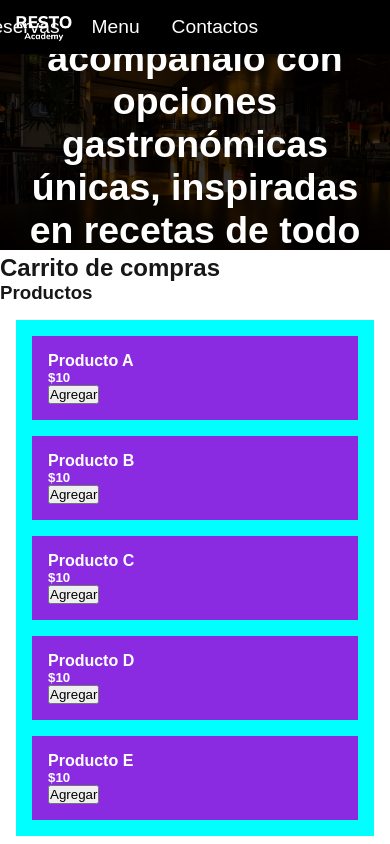
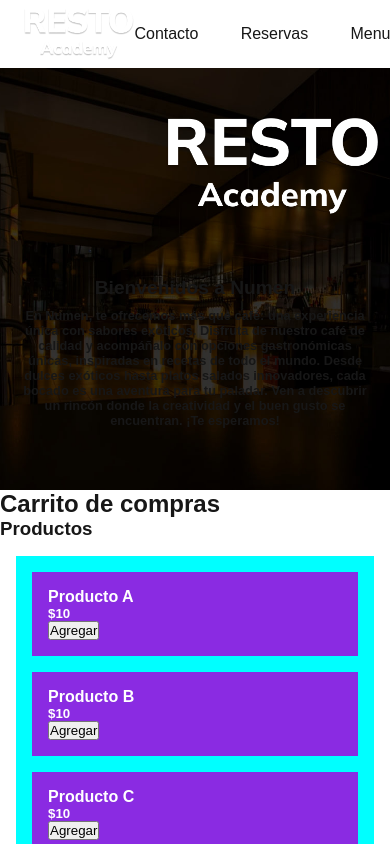
Before and after one commit to johnEz69/restaurante-next, a Next.js app: page / in a window 390 px wide. Shown: the top 844 px of the page. Built offline with nearby package versions, Linux system fonts and the light colour scheme.

Commit message:
Restructurado del estilizado de componente ya creados con su correspondiente responsive

```diff
--- a/src/components/Navbar.js
+++ b/src/components/Navbar.js
@@ -1,19 +1,23 @@
 // components/Navbar.js
+import { useBreakpoint } from "@/hooks/useResponsive.js";
 import React from "react";
 import Logo from "./logo.js";
-import Link from "next/link";
 
 const Navbar = () => {
+  let dinamicClass = useBreakpoint();
   return (
     <>
-      <nav>
+      <nav className={`nav-${dinamicClass}`}>
         {/* Puede resivir parametro para estableser el width. Siempre se espera un sitring como "100%" o "50%" */}
         <div className="conteiner-logo">
-        <Logo keepSize="15%" />
+          <a href="/">
+            <Logo keepSize="100%" />
+          </a>
         </div>
+        <div className={`conteiner-ul ${dinamicClass}`}>
           <ul>
             <li>
-            <a href="/">Home</a>
+              <a href="/contacto">Contacto</a>
             </li>
             <li>
               <a href="/reservas">Reservas</a>
@@ -22,48 +26,51 @@ const Navbar = () => {
               <a href="/menu">Menu</a>
             </li>
             <li>
-            <a href="/contacto">Contactos</a>
+              <a href="/">Carrito</a>
             </li>
           </ul>
+        </div>
       </nav>
 
       <style jsx>{`
-
-      .conteiner-logo{
-      position: fixed;
+        *{
+          box-sizing: border-box;
+          margin: 0;
+          padding: 0;
         }
 
         nav {
-          position: fixed;
-          top: 0;
-          left: 0;
+          display: flex;
+          flex-direction: row;
+          justify-content: space-between;
           width: 100%;
-          background-color: #333;
-          padding: 10px 0;
-          z-index: 1000;
-          background-color: black;
-          padding: 1rem;
+          height: 8vh;
+          backgrond: black;
+          padding: 0.5rem 1.5rem;
           }
-        ul {
-          list-style: none;
-          display: flex;
-          justify-content: flex-end;
-          margin: 0;
-          padding: 0;
-          margin-right: 100px; /* Ajusta este valor para mover la lista hacia la izquierda */
+          // Responsive
+         .nav-sm {
+          height: 5vh;
+          padding: 0.5rem 1rem;
         }
 
-        li {
-          margin: 0 1rem; /* Añade espacio entre los elementos de la lista */
+        .conteiner-ul{
+          display:flex;
+          align-items: center;
         }
-        a {
-          color: white;
-          text-decoration: none;
-          font-size: 1.2rem;
+
+        .conteiner-ul ul{
+          display: flex;
+          column-gap: 5vh;
+          list-style-type: none;
+          font-size: 1rem;// Cambia el tamaño de las letras de las etiquetas <a>
           }
-        a:hover {
-          color: red;
+          // Responsive
+          .sm ul{
+            column-gap: 1vh;
+            font-size: 0.8rem;
           }
+
       `}</style>
     </>
   );
--- a/src/components/Presentacion.js
+++ b/src/components/Presentacion.js
@@ -1,15 +1,18 @@
+import { useBreakpoint, useResponsiveScale } from "@/hooks/useResponsive.js";
 import React from "react";
 import Logo from "./logo.js";
 
 const Presentacion = () => {
+  let dinamicClass = useBreakpoint();
+
   return (
     <>
-      <div className="container">
-        <div className="logo-container">
+      <div className={`container ${dinamicClass}`}>
+        <div className={"logo-container"}>
           <Logo />
         </div>
 
-        <div className="welcome-text">
+        <div className={"welcome-text"}>
           <h2>Bienvenidos a Numen</h2>
           <p>
             En Numen, te ofrecemos más que café: una experiencia única con
@@ -21,38 +24,44 @@ const Presentacion = () => {
           </p>
         </div>
       </div>
-      <style jsx>
-        {`
-        // Falta crear clases del responsive con ResponsiveContextProvider
-          @media (max-width: 600px) {
-            .logo img {
-              width: 50px; /* Tamaño para móviles */
-            }
-            .welcome-text {
-              font-size: 10px;
-              width: 400px;
-            }
+      <style jsx>{`
+        * {
+          box-sizing: border-box;
+          margin: 0;
+          padding: 0;
         }
 
-          @media (min-width: 601px) and (max-width: 1200px) {
-            .logo img {
-              width: 100px; /* Tamaño para tabletas */
+        .container {
+          display: flex;
+          flex-direction: column;
+          padding-top: 6vh;
+          align-items: center;
         }
-            .welcome-text {
-              font-size: 12px;
-            }
+          .sm {
+            font-size: 0.8rem;
+
           }
 
-          @media (min-width: 1201px) {
-            .logo img {
-              width: 150px; /* Tamaño para escritorio */
+        .logo-container {
+          display: flex;
+          width: 95%;
+          justify-content: end;
+          padding-bottom: 6vh;
         }
+
         .welcome-text {
-              font-size: 16px;
+          display: flex;
+          flex-direction: column;
+          justify-content: center;
+          align-items: center;
+          width: 90%;
         }
+
+        h2, p {
+          padding-top: 1vh;
+          text-align: center;
         }
-        `}
-      </style>
+      `}</style>
     </>
   );
 };
--- a/src/components/homePortada.js
+++ b/src/components/homePortada.js
@@ -1,49 +1,28 @@
-import Image from "next/image";
 import React from "react";
 import Presentacion from "./Presentacion";
+
 
 const HomePortada = () => {
   return (
     <>
-      <section>
-        <div className="image-container">
-          <Image
-            src="/images/fondoHome.jpg"
-            alt="Imagen Fondo"
-            layout="responsive"
-            width={1920}
-            height={1080}
-          />
+      <section className="seccion-img">
 
-          <div className="elemento-conteiner">
-            <h1><Presentacion/> </h1>
+          <div>
+            <h1><Presentacion/></h1>
           </div>
-        </div>
       </section>
 
       <style jsx>{`
-        section {
-          width: 100%;
-          height: auto;
-          overflow: hidden;
+
+        .seccion-img {
+            background-image: url('/images/fondoHome.jpg');
+            background-position: center;
+            background-repeat: no-repeat;
+            background-size: cover;
+            background-attachment: fixed;
+            height: 50vh;
         }
 
-        .image-container {
-          position: relative;
-          width: 100%;
-          height: auto;
-        }
-
-        .elemento-conteiner {
-          position: absolute;
-          top: 50%; /* Centrado vertical */
-          left: 50%; /* Centrado horizontal */
-          transform: translate(-50%, -50%); /* Ajusta para centrar el texto */
-          color: white; /* Color de la frase */
-          font-size: 2rem; /* Tamaño de la frase */
-          text-align: center;
-          font-weight: bold; /* Resaltar el texto */
-        }
       `}</style>
     </>
   );
--- a/src/components/logo.js
+++ b/src/components/logo.js
@@ -1,17 +1,18 @@
-import { useContext } from "react";
-import { responsiveContext }  from "@/context/responsiveContextProvider";
+import { useResponsiveScale } from "@/hooks/useResponsive";
 
-const Logo = ({ keepSize = "100%" }) => {
+const Logo = ({ keepSize = null }) => {
 
-  let widthWindows = useContext(responsiveContext)
+  // Si keepsize no se asigna
+  let dSize = keepSize ? keepSize : useResponsiveScale(250)
 
   return (
-    <img
-      src="/images/RESTOAcademy.png"
-      alt={"Logotipo"}
-      style={{ width: keepSize, height: "auto" }}
-      className={widthWindows}
-    />
+    <>
+      <img
+        src="/images/RESTOAcademy.png"
+        alt={"Logotipo"}
+        style={{ height: dSize }}
+      />
+    </>
   );
 };
 
--- a/src/context/responsiveContextProvider.js
+++ /dev/null
@@ -1,16 +0,0 @@
-import { createContext } from "react"
-import { useBreakpoint } from "@/hooks/useResponsive"
-
-export const responsiveContext = createContext()
-
-const responsiveContextProvider = ({children}) => {
-    const width = useBreakpoint()
-
-  return (
-    <responsiveContext.Provider value= {width}>
-        {children}
-    </responsiveContext.Provider>
-  )
-}
-
-export default responsiveContextProvider
--- a/src/hooks/useResponsive.js
+++ b/src/hooks/useResponsive.js
@@ -32,11 +32,9 @@ export const useWindowSize = () => {
 export const useBreakpoint = () => {
   const { width } = useWindowSize();
 
-  if (width < 576) return 'xs';
-  if (width < 768) return 'sm';
-  if (width < 992) return 'md';
-  if (width < 1200) return 'lg';
-  return 'xl';
+  if (width < 550) return 'sm';
+  if (width < 1080) return 'md';
+  if (width >= 1080) return 'lg';
 };
 
 // Hook para controlar visibilidad de elementos
@@ -44,22 +42,20 @@ export const useResponsiveVisibility = () => {
   const breakpoint = useBreakpoint();
 
   return {
-    showMobileMenu: ['xs', 'sm'].includes(breakpoint),
-    showDesktopMenu: ['md', 'lg', 'xl'].includes(breakpoint)
+    showMobileMenu: ['sm'].includes(breakpoint),
+    showDesktopMenu: ['md', 'lg'].includes(breakpoint)
   };
 };
 
-// // Hook para controlar tamaño de logo
-// export const useResponsiveLogo = (baseSize = 50) => {
-//   const breakpoint = useBreakpoint();
+// Hook para controlar tamaño de logo
+export const useResponsiveScale = (baseSize = 50) => {
+  const breakpoint = useBreakpoint();
 
-//   const logoSizes = {
-//     'xs': baseSize * 0.6,
-//     'sm': baseSize * 0.8,
-//     'md': baseSize,
-//     'lg': baseSize * 1.2,
-//     'xl': baseSize * 1.5
-//   };
+  const logoSizes = {
+    'sm': baseSize * 0.4,
+    'md': baseSize * 0.7,
+    'lg': baseSize
+  };
 
-//   return logoSizes[breakpoint];
-// };
+  return logoSizes[breakpoint];
+};
--- a/src/pages/contacto.js
+++ b/src/pages/contacto.js
@@ -10,7 +10,6 @@ export default function Home() {
       <header>
       <Navbar />
       </header>
-      <h1> contacto</h1>
 
       <main>
         <section><HomePortada/></section>
--- a/src/pages/index.js
+++ b/src/pages/index.js
@@ -10,10 +10,9 @@ export default function Home() {
       </header>
 
       <main>
-
         <section>
           <HomePortada />
-          <ShoppingCart/>
+          <ShoppingCart />
         </section>
       </main>
 
```
Lines whose indentation alone changed are shown as unchanged.
